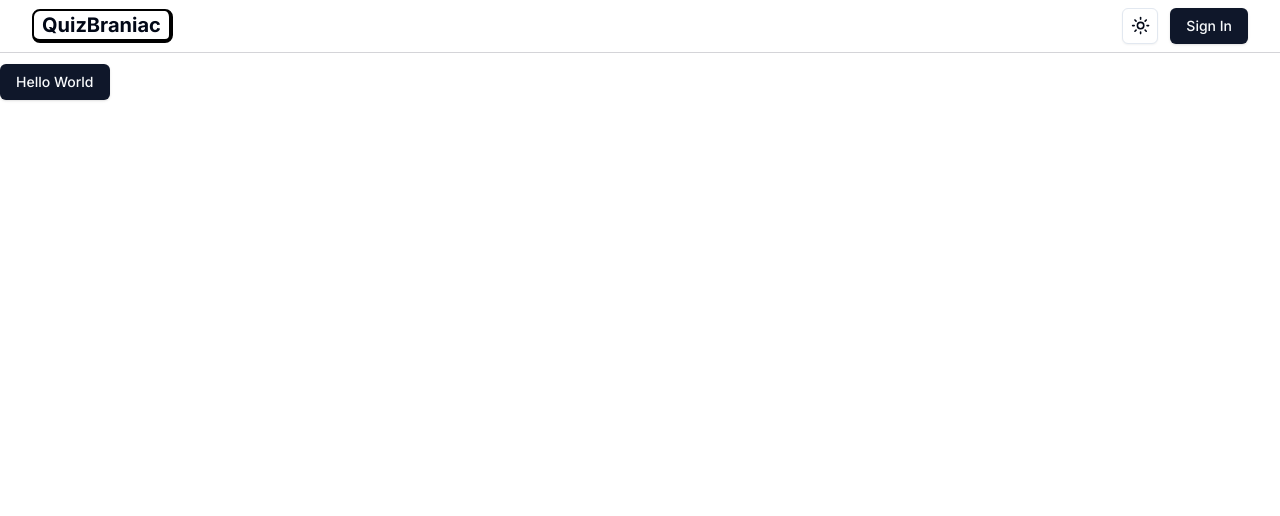
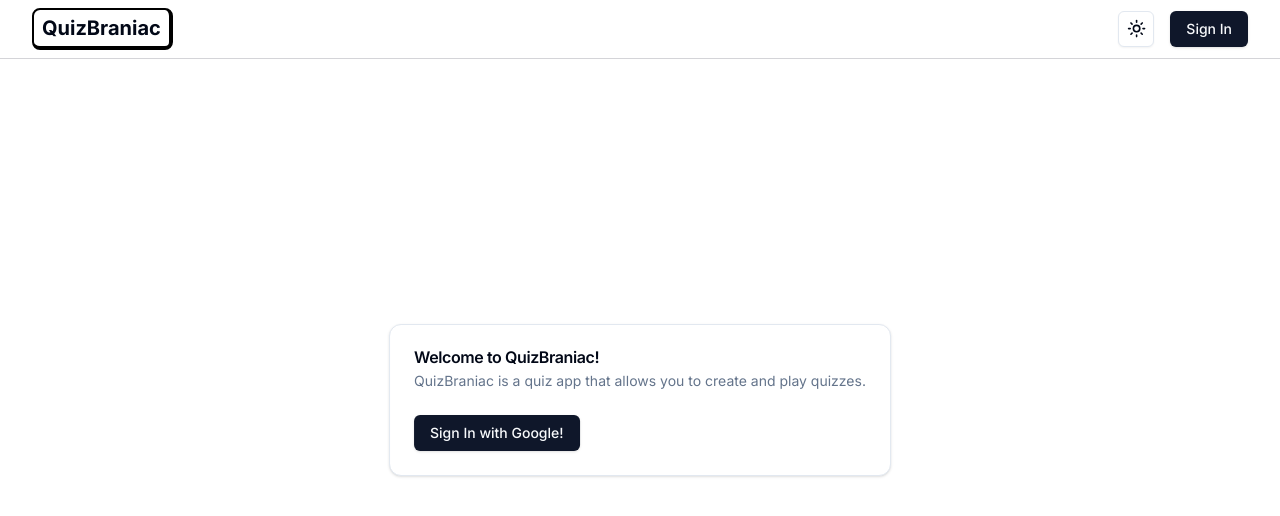
Before and after one commit to bbkx226/quizbraniac, a Next.js app: page / in a window 1280 px wide. Shown: the top 516 px of the page. Built offline with nearby package versions, Linux system fonts and the light colour scheme; no server answers.

Commit message:
Done Home Page

```diff
--- a/src/app/page.tsx
+++ b/src/app/page.tsx
@@ -1,6 +1,26 @@
+import SignInButton from '@/components/SignInButton';
 import { Button } from '@/components/ui/button';
-import { prisma } from '@/lib/prisma';
-
-export default function Home() {
-  return <Button>Hello World</Button>
+import { Card, CardDescription, CardHeader, CardTitle, CardContent } from '@/components/ui/card';
+import { getAuthSession } from '@/lib/nextauth';
+import { redirect } from 'next/navigation'
+export default async function Home() {
+  const session = await getAuthSession()
+  if (session?.user) {
+    return redirect('/dashboard')
+  }
+  return (
+  <div className='absolute -translate-x-1/2 -translate-y-1/2 top-1/2 left-1/2'>
+      <Card>
+        <CardHeader>
+          <CardTitle>Welcome to QuizBraniac!</CardTitle>
+          <CardDescription>
+            QuizBraniac is a quiz app that allows you to create and play quizzes.
+          </CardDescription>
+        </CardHeader>
+        <CardContent>
+          <SignInButton text="Sign In with Google!"/>
+        </CardContent>
+      </Card>
+  </div>
+  )
 }
--- a/src/components/Navbar.tsx
+++ b/src/components/Navbar.tsx
@@ -5,30 +5,24 @@
 import UserAccountNav from './UserAccountNav'
 import { ThemeToggle } from './ThemeToggle'
 
-type Props = {}
-
-const Navbar = async (props: Props) => {
+const Navbar = async () => {
     const session = await getAuthSession()
-    console.log(session?.user)
     return (
-        <div className='fixed inset-x-0 top-0 bg-white dark-bg-gray-950 z-[10] h-fit border-b border-zinc-300 py-2'>
+        <div className='fixed inset-x-0 top-0 bg-white dark:bg-gray-950 z-[10] h-fit border-b border-zinc-300  py-2 '>
             <div className='flex items-center justify-between h-full gap-2 px-8 mx-auto max-w-7xl'>
                 {/* Logo */}
-                <Link href='/' className='flex items-center gap-2'>
-                    <p className='rounded-lg border-2 border-b-4 border-r-4 border-black px-2 py1 text-xl font-bold transition-all hover:-translate-y-[2px] md:block dark:border-white'>
+                <Link href={'/'} className='flex items-center gap-2'>
+                    <p className='rounded-lg border-2 border-b-4 border-r-4 border-black px-2 py-1 text-xl font-bold transition-all hover:-translate-y-[2px] md:block dark:border-white'>
                         QuizBraniac
                     </p>
                 </Link>
-                <div className="flex items-center">
-                    <ThemeToggle className='mr-3'/>
                 <div className='flex items-center'>
+                    <ThemeToggle className='mr-4'/>
                     {session?.user ? (
                         <UserAccountNav user={session.user} />
                     ):(
                         <SignInButton text='Sign In'/>
                     )}
-
-                    </div>
                 </div>
             </div>
         </div>
--- /dev/null
+++ b/src/components/ui/card.tsx
@@ -0,0 +1,76 @@
+import * as React from "react"
+
+import { cn } from "@/lib/utils"
+
+const Card = React.forwardRef<
+  HTMLDivElement,
+  React.HTMLAttributes<HTMLDivElement>
+>(({ className, ...props }, ref) => (
+  <div
+    ref={ref}
+    className={cn(
+      "rounded-xl border bg-card text-card-foreground shadow",
+      className
+    )}
+    {...props}
+  />
+))
+Card.displayName = "Card"
+
+const CardHeader = React.forwardRef<
+  HTMLDivElement,
+  React.HTMLAttributes<HTMLDivElement>
+>(({ className, ...props }, ref) => (
+  <div
+    ref={ref}
+    className={cn("flex flex-col space-y-1.5 p-6", className)}
+    {...props}
+  />
+))
+CardHeader.displayName = "CardHeader"
+
+const CardTitle = React.forwardRef<
+  HTMLParagraphElement,
+  React.HTMLAttributes<HTMLHeadingElement>
+>(({ className, ...props }, ref) => (
+  <h3
+    ref={ref}
+    className={cn("font-semibold leading-none tracking-tight", className)}
+    {...props}
+  />
+))
+CardTitle.displayName = "CardTitle"
+
+const CardDescription = React.forwardRef<
+  HTMLParagraphElement,
+  React.HTMLAttributes<HTMLParagraphElement>
+>(({ className, ...props }, ref) => (
+  <p
+    ref={ref}
+    className={cn("text-sm text-muted-foreground", className)}
+    {...props}
+  />
+))
+CardDescription.displayName = "CardDescription"
+
+const CardContent = React.forwardRef<
+  HTMLDivElement,
+  React.HTMLAttributes<HTMLDivElement>
+>(({ className, ...props }, ref) => (
+  <div ref={ref} className={cn("p-6 pt-0", className)} {...props} />
+))
+CardContent.displayName = "CardContent"
+
+const CardFooter = React.forwardRef<
+  HTMLDivElement,
+  React.HTMLAttributes<HTMLDivElement>
+>(({ className, ...props }, ref) => (
+  <div
+    ref={ref}
+    className={cn(" flex items-center p-6 pt-0", className)}
+    {...props}
+  />
+))
+CardFooter.displayName = "CardFooter"
+
+export { Card, CardHeader, CardFooter, CardTitle, CardDescription, CardContent }
```
Also changed, not shown: 1 other file (tests, documents, lock files or other folders). Lines whose indentation alone changed are shown as unchanged.
